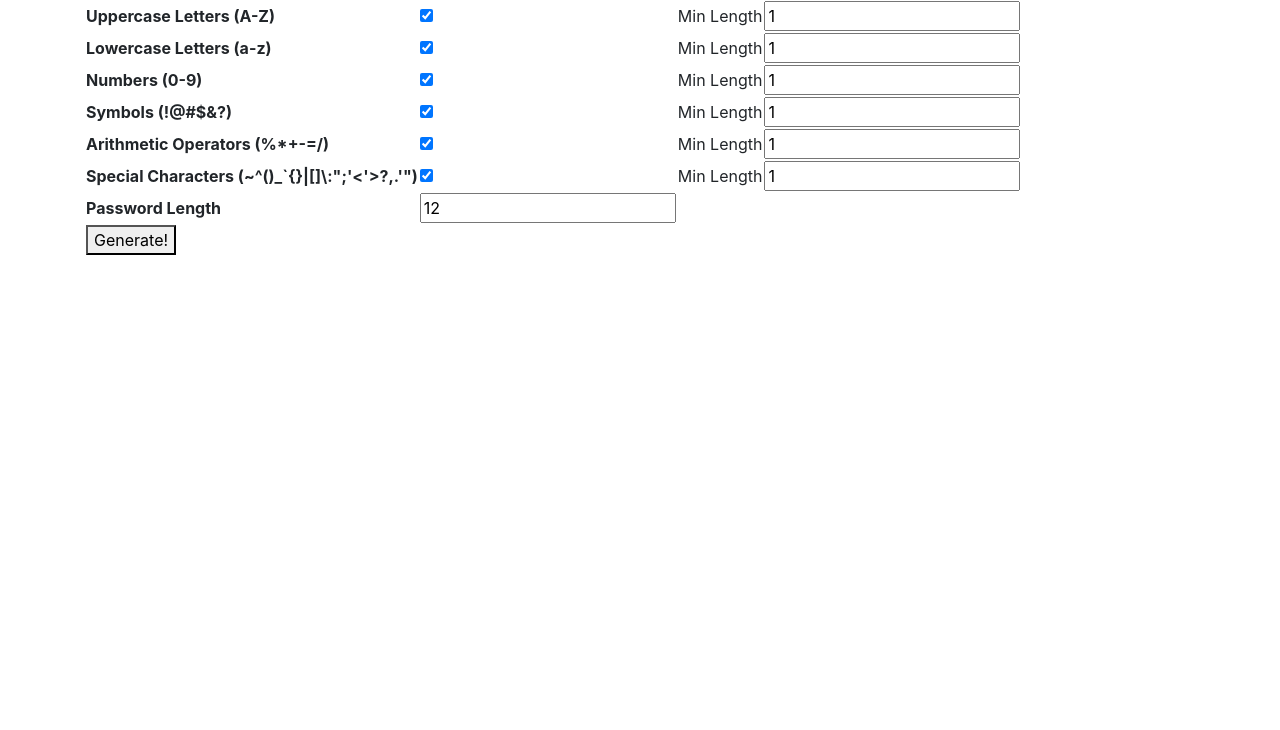
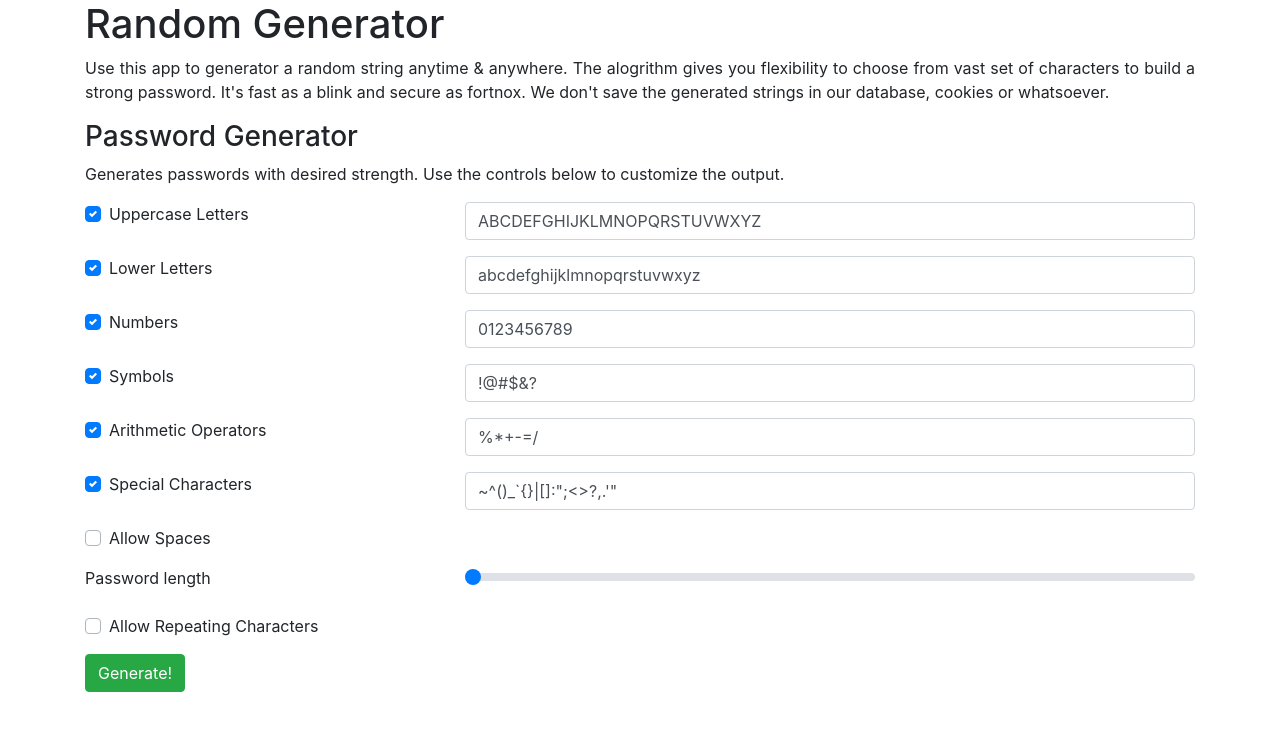
Before and after one commit to namanattri/ng-password, an Angular app: page / in a window 1280 px wide. Shown: the top 730 px of the page. Built offline with nearby package versions, Linux system fonts and the light colour scheme.

Commit message:
Allow or not allow repeating characters and allow spaces

```diff
--- a/src/app/password-generator-form/password-generator-form.component.html
+++ b/src/app/password-generator-form/password-generator-form.component.html
@@ -1,46 +1,99 @@
-<table [formGroup]="passwordGeneratorForm">
-  <tr>
-    <th>Uppercase Letters (A-Z)</th>
-    <td><input type="checkbox" formControlName="uppercaseLetters" /></td>
-    <td>Min Length</td>
-    <td><input type="text" formControlName="uppercaseLettersMinLength" /></td>
-  </tr>
-  <tr>
-    <th>Lowercase Letters (a-z)</th>
-    <td><input type="checkbox" formControlName="lowercaseLetters" /></td>
-    <td>Min Length</td>
-    <td><input type="text" formControlName="lowercaseLettersMinLength" /></td>
-  </tr>
-  <tr>
-    <th>Numbers (0-9)</th>
-    <td><input type="checkbox" formControlName="numbers" /></td>
-    <td>Min Length</td>
-    <td><input type="text" formControlName="numbersMinLength" /></td>
-  </tr>
-  <tr>
-    <th>Symbols (!@#$&?)</th>
-    <td><input type="checkbox" formControlName="symbols" /></td>
-    <td>Min Length</td>
-    <td><input type="text" formControlName="symbolsMinLength" /></td>
-  </tr>
-  <tr>
-    <th>Arithmetic Operators (%*+-=/)</th>
-    <td><input type="checkbox" formControlName="arithmeticOperators" /></td>
-    <td>Min Length</td>
-    <td><input type="text" formControlName="arithmeticOperatorsMinLength" /></td>
-  </tr>
-  <tr>
-    <th>Special Characters (~^()_`{{'{'}}{{'}'}}|[]\:";'{{'<'}}'>?,.'")</th>
-    <td><input type="checkbox" formControlName="specialCharacters" /></td>
-    <td>Min Length</td>
-    <td><input type="text" formControlName="specialCharactersMinLength" /></td>
-  </tr>
-  <tr>
-    <th>Password Length</th>
-    <td><input type="text" formControlName="passwordLength" /></td>
-  </tr>
-  <tr>
-    <th><button (click)="generate()">Generate!</button></th>
-    <td>{{ generatedPassword }}</td>
-  </tr>
-</table>
+<h3>Password Generator</h3>
+<p class="text-justify">Generates passwords with desired strength. Use the controls below to customize the output.</p>
+
+<form [formGroup]="passwordGeneratorForm">
+  <div class="row form-group">
+    <div class="col-md-4">
+      <div class="custom-control custom-checkbox">
+        <input type="checkbox" class="custom-control-input" formControlName="useUppercaseLetters" id="useUppercaseLetters">
+        <label class="custom-control-label" for="useUppercaseLetters">Uppercase Letters</label>
+      </div>
+    </div>
+    <div class="col-md-8">
+      <input type="text" class="form-control" formControlName="uppercaseLetters" />
+    </div>
+  </div>
+  <div class="row form-group">
+    <div class="col-md-4">
+      <div class="custom-control custom-checkbox">
+        <input type="checkbox" class="custom-control-input" formControlName="useLowercaseLetters" id="useLowercaseLetters">
+        <label class="custom-control-label" for="useLowercaseLetters">Lower Letters</label>
+      </div>
+    </div>
+    <div class="col-md-8">
+      <input type="text" class="form-control" formControlName="lowercaseLetters" />
+    </div>
+  </div>
+  <div class="row form-group">
+    <div class="col-md-4">
+      <div class="custom-control custom-checkbox">
+        <input type="checkbox" class="custom-control-input" formControlName="useNumbers" id="useNumbers">
+        <label class="custom-control-label" for="useNumbers">Numbers</label>
+      </div>
+    </div>
+    <div class="col-md-8">
+      <input type="text" class="form-control" formControlName="numbers" />
+    </div>
+  </div>
+  <div class="row form-group">
+    <div class="col-md-4">
+      <div class="custom-control custom-checkbox">
+        <input type="checkbox" class="custom-control-input" formControlName="useSymbols" id="useSymbols">
+        <label class="custom-control-label" for="useSymbols">Symbols</label>
+      </div>
+    </div>
+    <div class="col-md-8">
+      <input type="text" class="form-control" formControlName="symbols" />
+    </div>
+  </div>
+  <div class="row form-group">
+    <div class="col-md-4">
+      <div class="custom-control custom-checkbox">
+        <input type="checkbox" class="custom-control-input" formControlName="useArithmeticOperators" id="useArithmeticOperators">
+        <label class="custom-control-label" for="useArithmeticOperators">Arithmetic Operators</label>
+      </div>
+    </div>
+    <div class="col-md-8">
+      <input type="text" class="form-control" formControlName="arithmeticOperators" />
+    </div>
+  </div>
+  <div class="row form-group">
+    <div class="col-md-4">
+      <div class="custom-control custom-checkbox">
+        <input type="checkbox" class="custom-control-input" formControlName="useSpecialCharacters" id="useSpecialCharacters">
+        <label class="custom-control-label" for="useSpecialCharacters">Special Characters</label>
+      </div>
+    </div>
+    <div class="col-md-8">
+      <input type="text" class="form-control" formControlName="specialCharacters" />
+    </div>
+  </div>
+  <div class="row form-group">
+    <div class="col-md-4">
+      <div class="custom-control custom-checkbox">
+        <input type="checkbox" class="custom-control-input" formControlName="allowSpaces" id="allowSpaces">
+        <label class="custom-control-label" for="allowSpaces">Allow Spaces</label>
+      </div>
+    </div>
+  </div>
+  <div class="row form-group">
+    <div class="col-md-4">
+      <label>Password length</label>
+    </div>
+    <div class="col-md-8">
+      <input type="range" class="custom-range" min="16" max="100" formControlName="passwordLength">
+    </div>
+  </div>
+  <div class="row form-group">
+    <div class="col-md-4">
+      <div class="custom-control custom-checkbox">
+        <input type="checkbox" class="custom-control-input" formControlName="allowRepeatingCharacters" id="allowRepeatingCharacters">
+        <label class="custom-control-label" for="allowRepeatingCharacters">Allow Repeating Characters</label>
+      </div>
+    </div>
+  </div>
+  <div class="row">
+    <div class="col-md-4"><button (click)="generate()" class="btn btn-success">Generate!</button></div>
+    <div>{{ generatedPassword }}</div>
+  </div>
+</form>
--- a/src/app/password-generator-form/password-generator-form.component.ts
+++ b/src/app/password-generator-form/password-generator-form.component.ts
@@ -10,19 +10,24 @@ import { PasswordGeneratorService } from '../password-generator.service';
 export class PasswordGeneratorFormComponent implements OnInit {
 
   passwordGeneratorForm: FormGroup = new FormGroup({
-    uppercaseLetters: new FormControl(true),
-    lowercaseLetters: new FormControl(true),
-    numbers: new FormControl(true),
-    symbols: new FormControl(true),
-    arithmeticOperators: new FormControl(true),
-    specialCharacters: new FormControl(true),
-    uppercaseLettersMinLength: new FormControl(1),
-    lowercaseLettersMinLength: new FormControl(1),
-    numbersMinLength: new FormControl(1),
-    symbolsMinLength: new FormControl(1),
-    arithmeticOperatorsMinLength: new FormControl(1),
-    specialCharactersMinLength: new FormControl(1),
-    passwordLength: new FormControl(12),
+    useUppercaseLetters: new FormControl(true),
+    useLowercaseLetters: new FormControl(true),
+    useNumbers: new FormControl(true),
+    useSymbols: new FormControl(true),
+    useArithmeticOperators: new FormControl(true),
+    useSpecialCharacters: new FormControl(true),
+    allowSpaces: new FormControl(false),
+
+    uppercaseLetters: new FormControl('ABCDEFGHIJKLMNOPQRSTUVWXYZ'),
+    lowercaseLetters: new FormControl('abcdefghijklmnopqrstuvwxyz'),
+    numbers: new FormControl('0123456789'),
+    symbols: new FormControl('!@#$&?'),
+    arithmeticOperators: new FormControl('%*+-=/'),
+    specialCharacters: new FormControl('~^()_`{}|[]\:";<>?,.\'"'),
+
+    passwordLength: new FormControl(16),
+
+    allowRepeatingCharacters: new FormControl(false)
   })
 
   generatedPassword: string = "";
--- a/src/app/password-generator.service.ts
+++ b/src/app/password-generator.service.ts
@@ -6,30 +6,29 @@ import { PasswordGeneratorFormInterface } from './password-generator-form-interf
 })
 export class PasswordGeneratorService {
 
-  private validUppercaseLetters: string = 'ABCDEFGHIJKLMNOPQRSTUVWXYZ';
-  private validLowercaseLetters: string = 'abcdefghijklmnopqrstuvwxyz';
-  private validNumbers: string = '0123456789';
-  private validSymbols: string = '!@#$&?';
-  private validArithmeticOperators: string = '%*+-=/';
-  private validSpecialCharacters: string = '~^()_`{}|[]\:";\'<>?,.';
+  allowRepeatingCharacters: boolean;
 
   generate(formValue: PasswordGeneratorFormInterface) {
     let unshuffledPassword: string = "";
-    if(formValue.uppercaseLetters) unshuffledPassword += this.getRandom(this.validUppercaseLetters, formValue.uppercaseLettersMinLength);
-    if(formValue.lowercaseLetters) unshuffledPassword += this.getRandom(this.validLowercaseLetters, formValue.lowercaseLettersMinLength);
-    if(formValue.numbers) unshuffledPassword += this.getRandom(this.validNumbers, formValue.numbersMinLength);
-    if(formValue.symbols) unshuffledPassword += this.getRandom(this.validSymbols, formValue.symbolsMinLength);
-    if(formValue.arithmeticOperators) unshuffledPassword += this.getRandom(this.validArithmeticOperators, formValue.arithmeticOperatorsMinLength);
-    if(formValue.specialCharacters) unshuffledPassword += this.getRandom(this.validSpecialCharacters, formValue.specialCharactersMinLength);
+    this.allowRepeatingCharacters = formValue.allowRepeatingCharacters;
+
+    if(formValue.useUppercaseLetters) unshuffledPassword += this.getRandom(formValue.uppercaseLetters, 1);
+    if(formValue.useLowercaseLetters) unshuffledPassword += this.getRandom(formValue.lowercaseLetters, 1);
+    if(formValue.useNumbers) unshuffledPassword += this.getRandom(formValue.numbers, 1);
+    if(formValue.useSymbols) unshuffledPassword += this.getRandom(formValue.symbols, 1);
+    if(formValue.useArithmeticOperators) unshuffledPassword += this.getRandom(formValue.arithmeticOperators, 1);
+    if(formValue.useSpecialCharacters) unshuffledPassword += this.getRandom(formValue.specialCharacters, 1);
+    if(formValue.allowSpaces) unshuffledPassword += this.getRandom(" ", 1);
 
     if(unshuffledPassword.length < formValue.passwordLength) {
       unshuffledPassword += this.getRandom(
-        formValue.uppercaseLetters ? this.validUppercaseLetters : ""
-          + formValue.lowercaseLetters ? this.validLowercaseLetters : ""
-          + formValue.numbers ? this.validNumbers : ""
-          + formValue.symbols ? this.validSymbols : ""
-          + formValue.arithmeticOperators ? this.validArithmeticOperators : ""
-          + formValue.specialCharacters ? this.validSpecialCharacters : "",
+        (formValue.useUppercaseLetters ? formValue.uppercaseLetters : "")
+          + (formValue.useLowercaseLetters ? formValue.lowercaseLetters : "")
+          + (formValue.useNumbers ? formValue.numbers : "")
+          + (formValue.useSymbols ? formValue.symbols : "")
+          + (formValue.useArithmeticOperators ? formValue.arithmeticOperators : "")
+          + (formValue.useSpecialCharacters ? formValue.specialCharacters : "")
+          + (formValue.allowSpaces ? " " : ""),
           formValue.passwordLength - unshuffledPassword.length);
     }
 
@@ -43,9 +42,17 @@ export class PasswordGeneratorService {
 
   private getRandom(str: string, len: number) {
     let randomTxt: string = "";
+    console.log("string: ", str)
     for(let i:number = 0; i < len; i++) {
-      randomTxt += str.charAt(Math.floor(Math.random() * str.length));
+      randomTxt += this.getRandomChar(str, randomTxt)
     }
     return randomTxt;
   }
+
+  private getRandomChar(str: string, randomTxt: string){
+    let char = str.charAt(Math.floor(Math.random() * str.length))
+
+    if(!this.allowRepeatingCharacters && randomTxt.includes(char)) return this.getRandomChar(str, randomTxt)
+    else return char;
+  }
 }
--- a/src/index.html
+++ b/src/index.html
@@ -12,6 +12,8 @@
 </head>
 <body>
   <div class="container">
+    <h1>Random Generator</h1>
+    <p class="text-justify">Use this app to generator a random string anytime & anywhere. The alogrithm gives you flexibility to choose from vast set of characters to build a strong password. It's fast as a blink and secure as fortnox. We don't save the generated strings in our database, cookies or whatsoever.</p>
     <app-root></app-root>
   </div>
 
```
Also changed, not shown: src/app/password-generator-form-interface.ts (+17 -12 lines).
